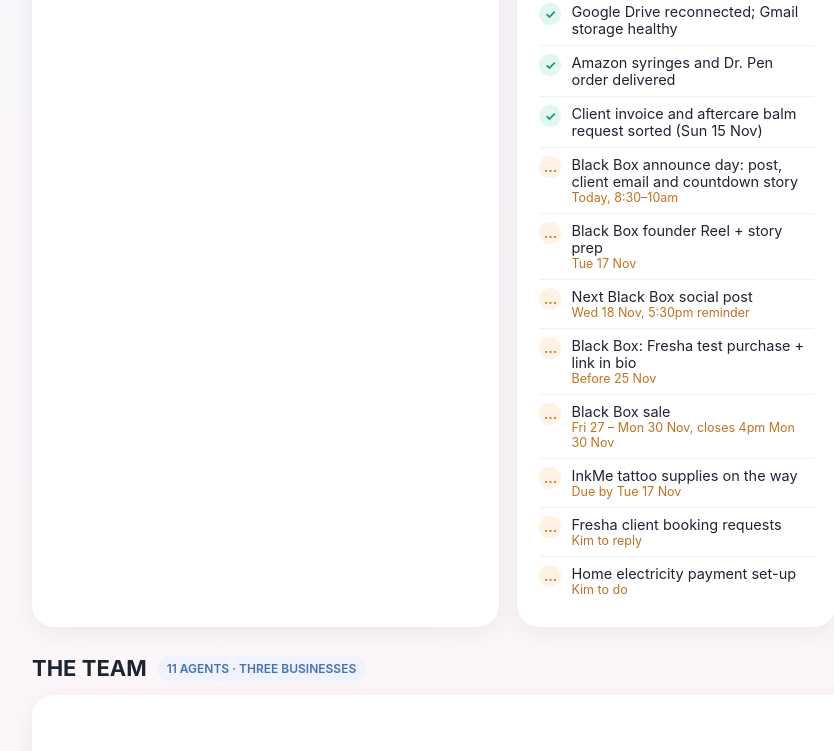
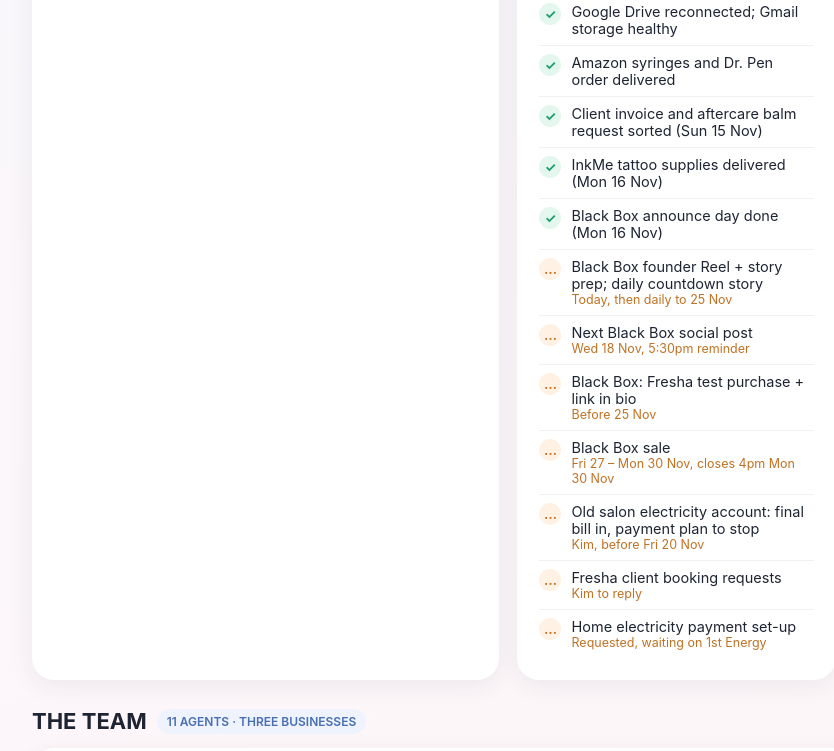
Before and after one commit to susskindkim-spec/operations, a plain HTML site: page index.html in a window 1280 px wide. Shown: the part 831-1582 px from the top of the page, without its empty margins (38-872 px from the left). Drawn offline with Linux system fonts and the light colour scheme.

Commit message:
Update public ops dashboard for Tue 17 Nov

```diff
--- a/index.html
+++ b/index.html
@@ -33,7 +33,7 @@ ul.ck{list-style:none;padding:0;margin:12px 0 0}ul.ck li{display:flex;gap:10px;p
 @keyframes bl{0%,100%{opacity:.25}50%{opacity:1}}.note{font-size:13px;color:var(--mut);margin-top:10px}
 @media(max-width:900px){.grid,.three{grid-template-columns:1fr}}@media(max-width:600px){.sub2,.stats{grid-template-columns:1fr}}
 </style></head><body><div class="wrap">
-<h1>Kim Susskind → Operations</h1><p class="sub">One request. Work handled. · Updated Mon 16 Nov</p>
+<h1>Kim Susskind → Operations</h1><p class="sub">One request. Work handled. · Updated Tue 17 Nov</p>
 <div class="card focus"><div><div class="lbl"><svg width="16" height="16" viewBox="0 0 24 24" fill="none" stroke="#e57aa3" stroke-width="2"><circle cx="12" cy="12" r="9"/><circle cx="12" cy="12" r="5"/><circle cx="12" cy="12" r="1.5" fill="#e57aa3"/></svg>CURRENT FOCUS</div>
 <p>Grow The Glowe Co organically, fill Verve Noosa's booking gaps, grow InkMe Baby Noosa — all in one automated system.</p></div><div class="live"><span class="dot"></span>Live</div></div>
 
@@ -55,14 +55,15 @@ ul.ck{list-style:none;padding:0;margin:12px 0 0}ul.ck li{display:flex;gap:10px;p
 <li><span class="ic">✓</span>Google Drive reconnected; Gmail storage healthy</li>
 <li><span class="ic">✓</span>Amazon syringes and Dr. Pen order delivered</li>
 <li><span class="ic">✓</span>Client invoice and aftercare balm request sorted (Sun 15 Nov)</li>
-<li><span class="ic w">…</span><div>Black Box announce day: post, client email and countdown story<span class="pend">Today, 8:30–10am</span></div></li>
-<li><span class="ic w">…</span><div>Black Box founder Reel + story prep<span class="pend">Tue 17 Nov</span></div></li>
+<li><span class="ic">✓</span>InkMe tattoo supplies delivered (Mon 16 Nov)</li>
+<li><span class="ic">✓</span>Black Box announce day done (Mon 16 Nov)</li>
+<li><span class="ic w">…</span><div>Black Box founder Reel + story prep; daily countdown story<span class="pend">Today, then daily to 25 Nov</span></div></li>
 <li><span class="ic w">…</span><div>Next Black Box social post<span class="pend">Wed 18 Nov, 5:30pm reminder</span></div></li>
 <li><span class="ic w">…</span><div>Black Box: Fresha test purchase + link in bio<span class="pend">Before 25 Nov</span></div></li>
 <li><span class="ic w">…</span><div>Black Box sale<span class="pend">Fri 27 – Mon 30 Nov, closes 4pm Mon 30 Nov</span></div></li>
-<li><span class="ic w">…</span><div>InkMe tattoo supplies on the way<span class="pend">Due by Tue 17 Nov</span></div></li>
+<li><span class="ic w">…</span><div>Old salon electricity account: final bill in, payment plan to stop<span class="pend">Kim, before Fri 20 Nov</span></div></li>
 <li><span class="ic w">…</span><div>Fresha client booking requests<span class="pend">Kim to reply</span></div></li>
-<li><span class="ic w">…</span><div>Home electricity payment set-up<span class="pend">Kim to do</span></div></li></ul></div>
+<li><span class="ic w">…</span><div>Home electricity payment set-up<span class="pend">Requested, waiting on 1st Energy</span></div></li></ul></div>
 <div class="card"><div class="lbl">CONTENT &amp; GROWTH</div><ul class="ck">
 <li><span class="ic">✓</span>Fresha review replies running weekly (Mondays)</li>
 <li><span class="ic w">…</span><div>New 5-star Google reviews for Verve and InkMe<span class="pend">Kim to reply this week</span></div></li>
```
